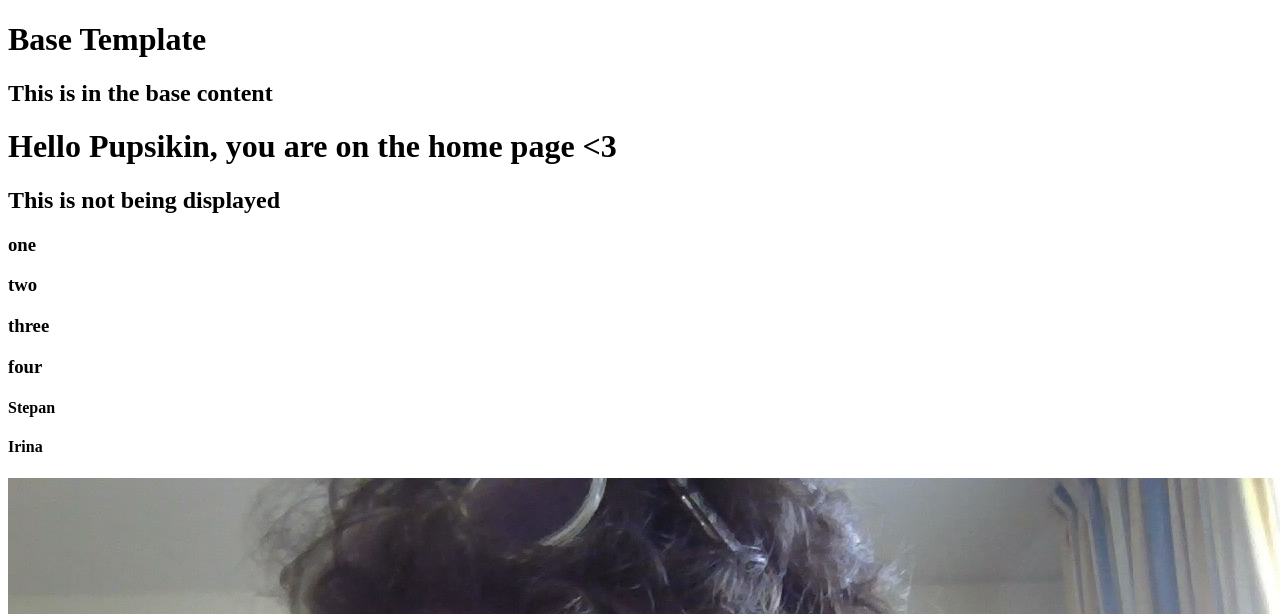
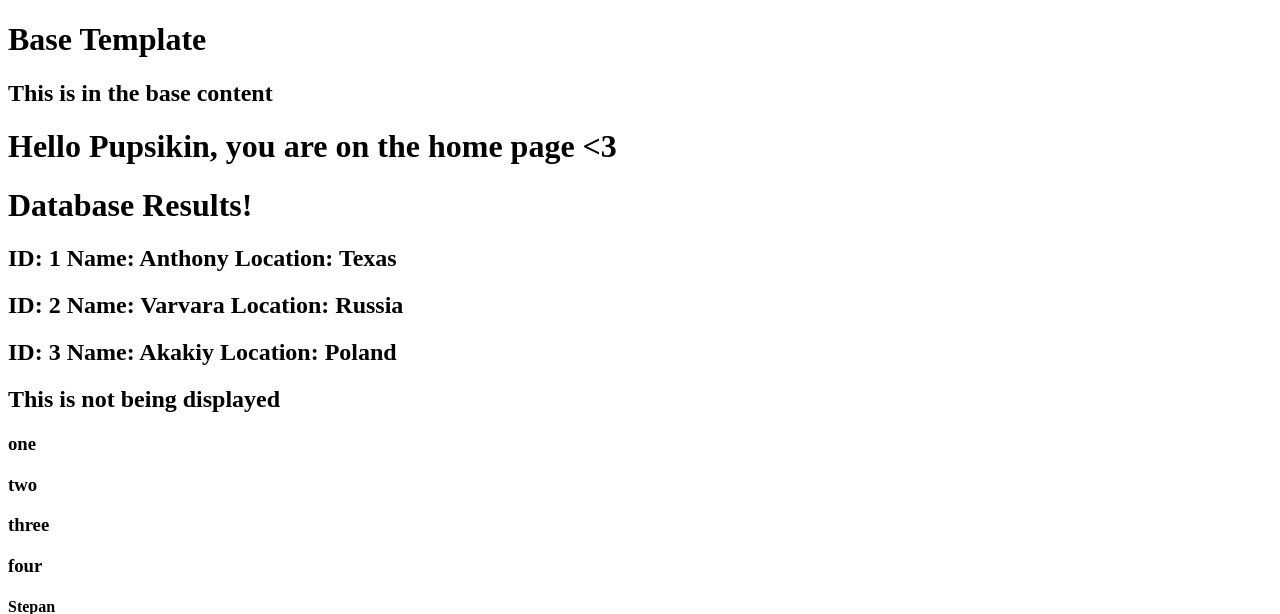
Before and after one commit to mazyukv/Creating-web-app-with-Flask, a Flask app: page /home in a window 1280 px wide. Shown: the top 614 px of the page. Run offline with Flask 3, Linux system fonts and the light colour scheme; data comes from the database, SQL or seed files in the repository; both versions use the stored data as it was after the commit.

Commit message:
working with databases

```diff
--- a/app.py
+++ b/app.py
@@ -1,8 +1,24 @@
-from flask import Flask, jsonify, request, url_for, redirect, session, render_template
+from flask import Flask, jsonify, request, url_for, redirect, session, render_template, g
+import sqlite3
 app = Flask(__name__)
 #configurations
 app.config['DEBUG'] = True # true when debugging, false when goes live
 app.config['SECRET_KEY'] = 'secret'
+
+def connect_db():
+    sql = sqlite3.connect('C:/Users/Варвара/OneDrive/Рабочий стол/Creating-web-app-with-Flask/data.db')
+    sql.row_factory = sqlite3.Row
+    return sql
+
+def get_db():
+    if not hasattr(g, 'sqlite3'):
+        g.sqlite_db = connect_db()
+    return g.sqlite_db
+
+@app.teardown_appcontext
+def close_db(error):
+    if hasattr(g, 'sqlite_db'):
+        g.sqlite_db.close()
 
 @app.route('/<name>')
 def index(name):
@@ -10,11 +26,13 @@ def index(name):
     return '<h1>Hello {}!</h1>'.format(name)
 
 @app.route('/home', methods=['GET', 'POST'], defaults={'name': 'Pupsikin'})
-
 @app.route('/home/<string:name>', methods=['POST', 'GET']) #methods to allow different http requests. GET is by default. Can choose strig ot int etc for the variable
 def home(name):
     session['name'] = name #all other routes will have access to this name
-    return render_template('home.html', name=name, display=False, mylist=['one', 'two', 'three', 'four'], listofdictionaries = [{'name': 'Stepan'}, {'name': 'Irina'}])
+    db = get_db()
+    cur = db.execute('select id, name, location from users')
+    results = cur.fetchall()
+    return render_template('home.html', name=name, display=False, mylist=['one', 'two', 'three', 'four'], listofdictionaries = [{'name': 'Stepan'}, {'name': 'Irina'}], results=results)
 
 @app.route('/json')
 def json():
@@ -39,7 +57,14 @@ def theform():
         name = request.form['name'] #fetching values from data
         location = request.form['location']
         # return '<h1>Hello {}! You are from {}. You have submitted the form successfully!</h1>'.format(name, location)
+
+        db = get_db()
+        db.execute('insert into users (name, location) values (?, ?)', [name, location])
+        db.commit()
+
         return redirect(url_for('home', name=name, location=location)) #appends it to the url
+
+
 # @app.route('/process', methods=['POST'])
 # def process():
 #     name = request.form['name'] #fetching values from data
@@ -57,5 +82,12 @@ def processjson():
 
     return jsonify({'result': 'Success!', 'name': name, 'location': location, 'randomkeyinlist': randomlist[1]})
 
+@app.route('/viewresults')
+def viewresults():
+    db = get_db()
+    cur = db.execute('select id, name, location from users')
+    results = cur.fetchall()
+    return '<h1>The ID is {}. The name is {}. The location is {}.</h1>'.format(results[2]['id'], results[2]['name'], results[2]['location'])
+
 if __name__ == '__main__':
     app.run() #debug true is to automatically resartapp running after you make a small change. If you save mistake with it, app will crash
--- a/templates/home.html
+++ b/templates/home.html
@@ -5,6 +5,11 @@
 {% block content %}
 {{super()}}
 <h1>Hello {{name}}, you are on the home page <3</h1>
+
+<h1>Database Results!</h1>
+{% for item in results %}
+<h2>ID: {{item.id}} Name: {{item.name}} Location: {{item.location}}</h2>
+{% endfor %}
 
 {% if display %}
 <h2>This is being displayed</h2>
```
Also changed, not shown: data.db (added), 1 other file.
